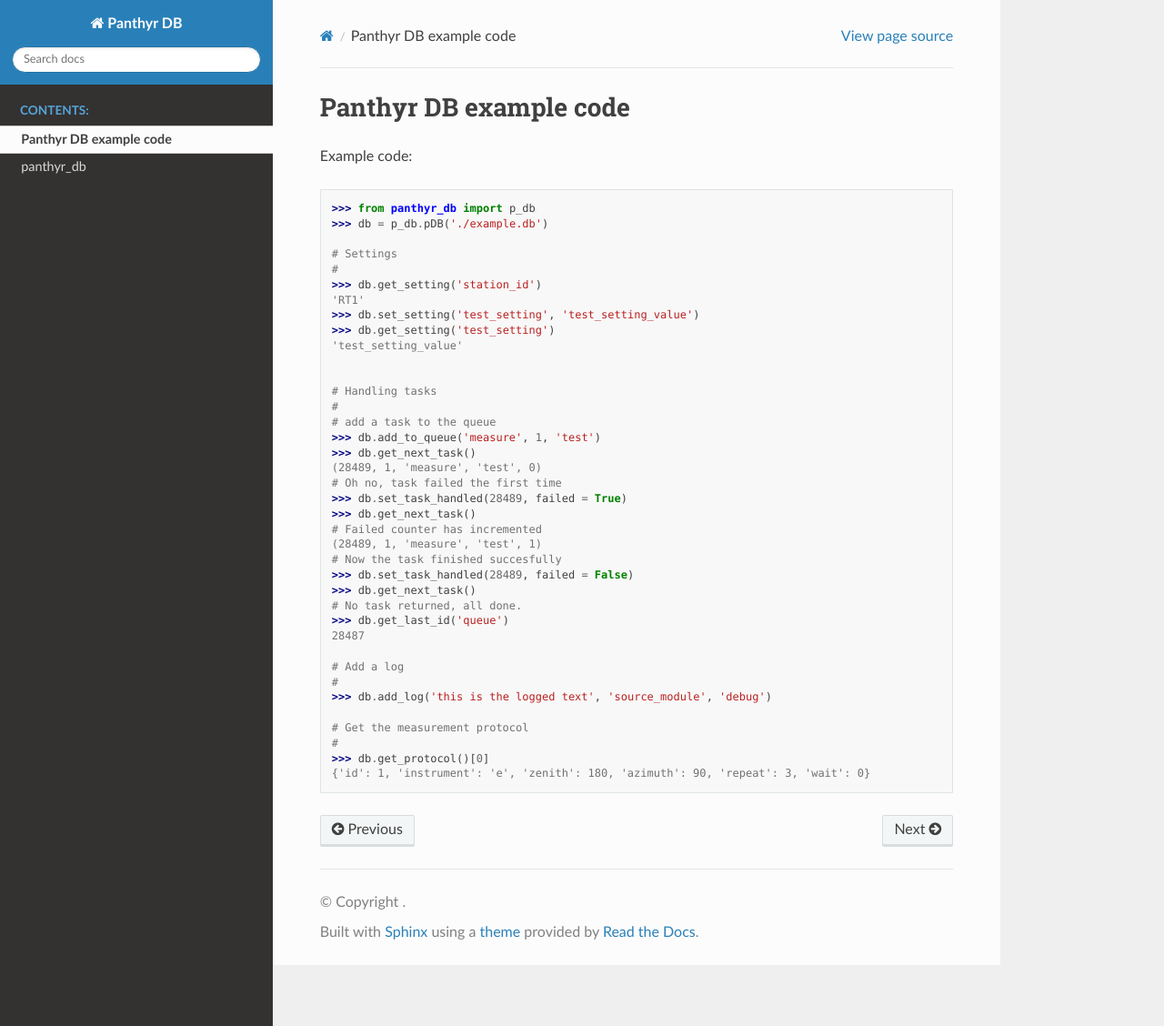
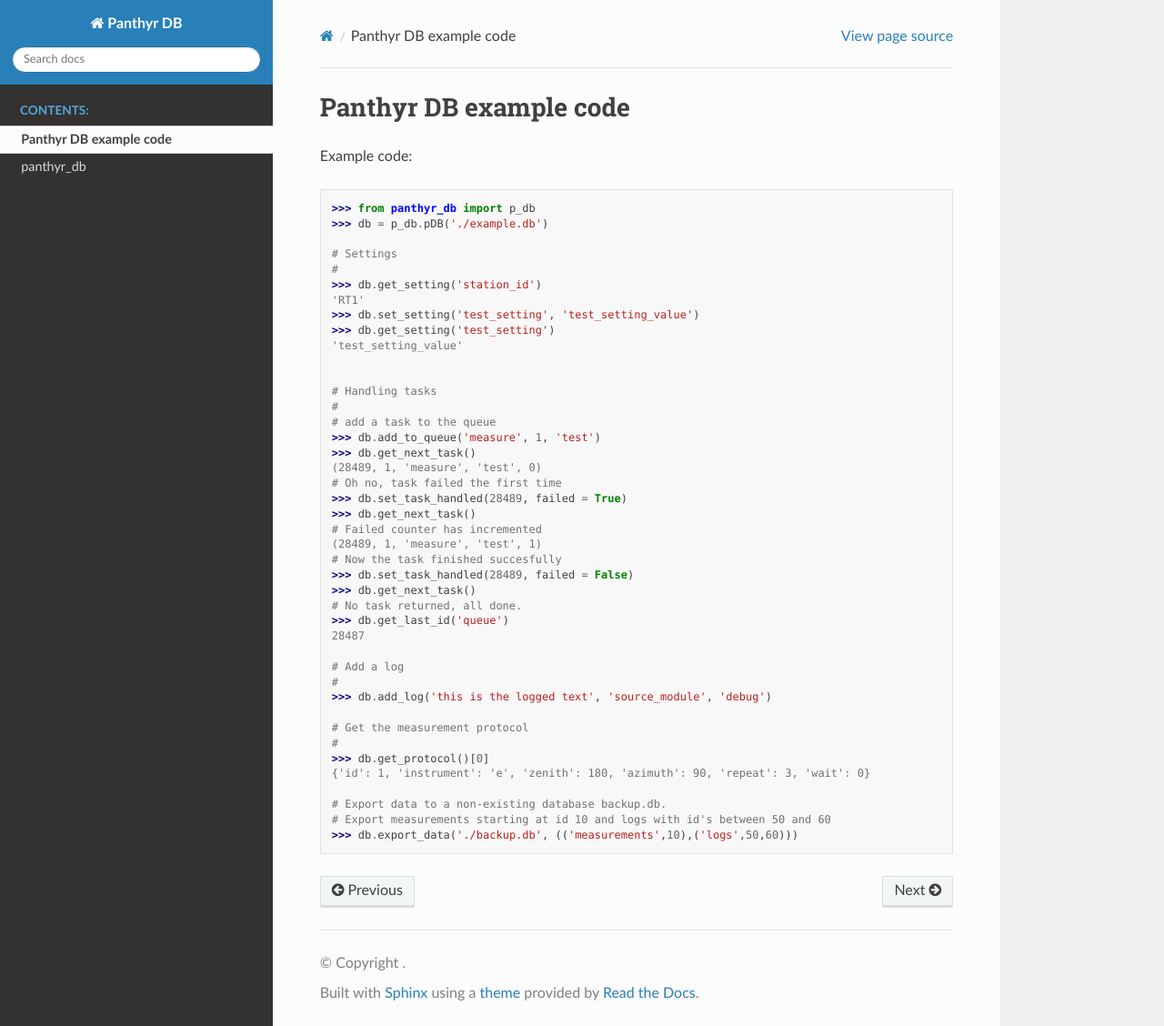
Before and after one commit to Panthyr/panthyr_db, a Sphinx documentation site: the page built from docs/source/usage.rst, in a window 1280 px wide and 1128 px high. Shown: the whole window at 91% size. Built offline with Sphinx 7.4.7 and the Read the Docs theme 2.0.0, drawn with Linux system fonts in a browser that asks for light colours.

Commit message:
Added export_data example

```diff
--- a/docs/source/usage.rst
+++ b/docs/source/usage.rst
@@ -44,3 +44,7 @@
     #
     >>> db.get_protocol()[0]
     {'id': 1, 'instrument': 'e', 'zenith': 180, 'azimuth': 90, 'repeat': 3, 'wait': 0}
+
+    # Export data to a non-existing database backup.db.
+    # Export measurements starting at id 10 and logs with id's between 50 and 60
+    >>> db.export_data('./backup.db', (('measurements',10),('logs',50,60)))
```
